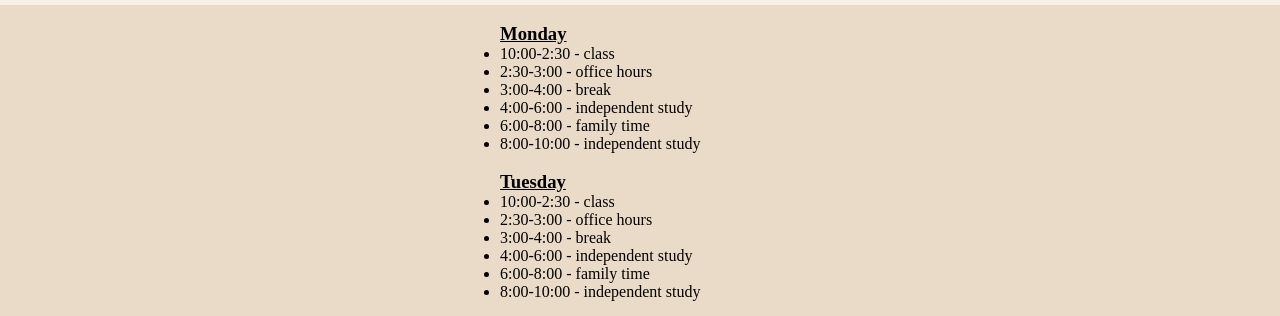
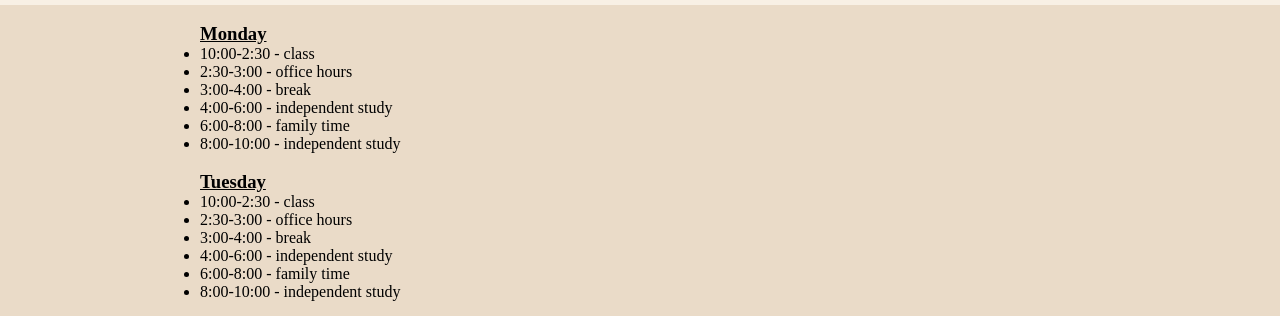
Before and after one commit to anduhrooo/first-day-demo, a plain HTML site: page index.html in a window 1280 px wide. Shown: the part 405-721 px from the top of the page. Drawn offline with Linux system fonts and the light colour scheme.

Commit message:
updated style sheets

```diff
--- a/assets/style.css
+++ b/assets/style.css
@@ -28,11 +28,11 @@ h4 {
 }
 
 h3 {
-    padding-left: 500px;
+    padding-left: 200px;
 }
 
 ul {
-    padding-left: 500px;
+    padding-left: 200px;
     font-size: 16px;
 }
 
```
